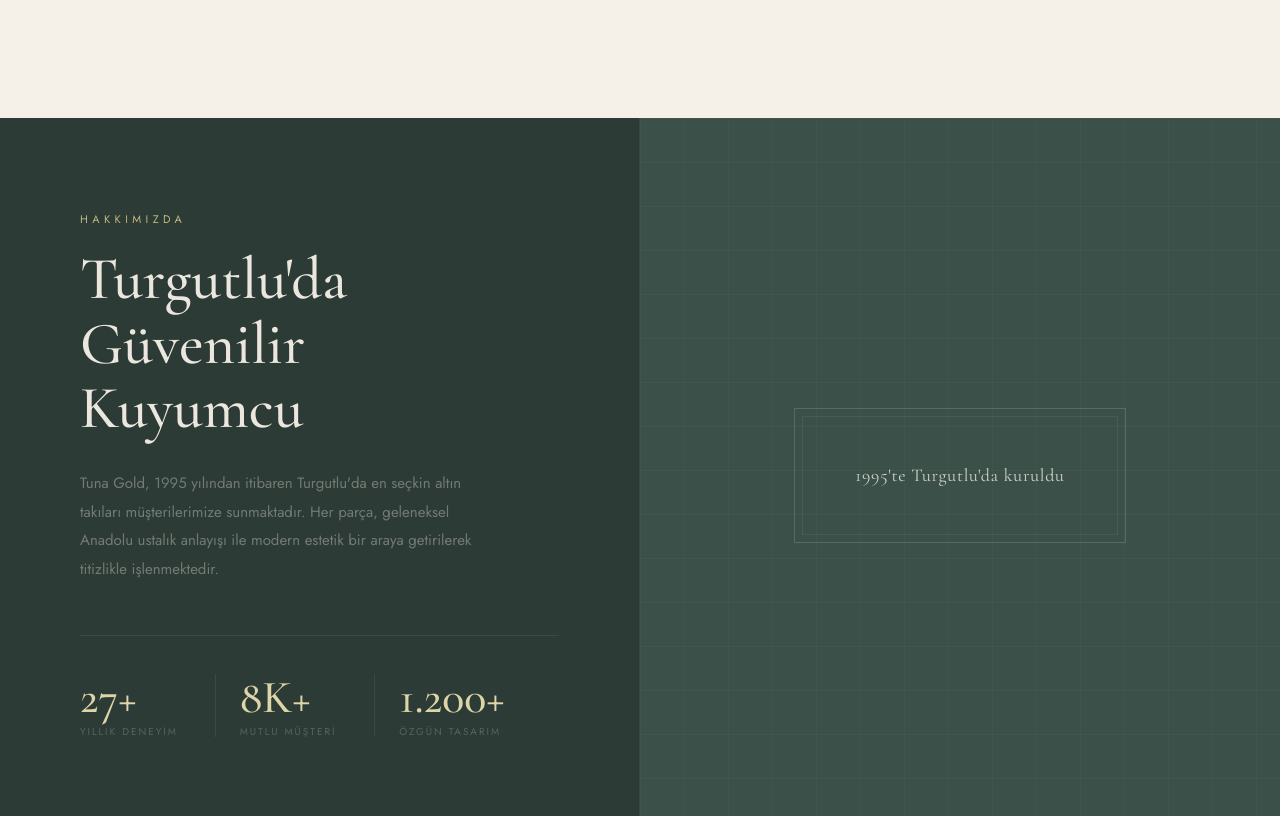
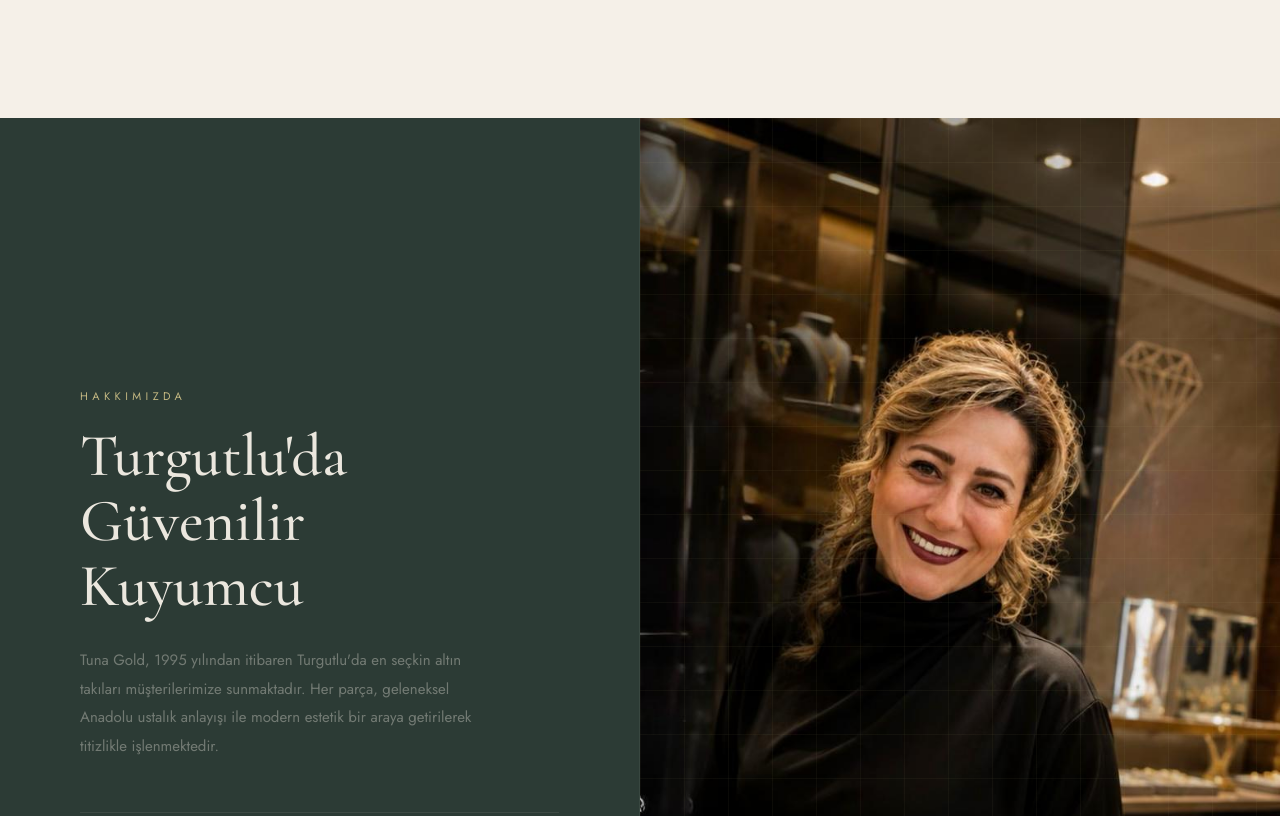
Before and after one commit to blgns/tunagold, a plain HTML site: page index.html in a window 1280 px wide. Shown: the part 2381-3197 px from the top of the page. Drawn offline with nearby package versions, Linux system fonts and the light colour scheme.

Commit message:
Update index.html

```diff
--- a/index.html
+++ b/index.html
@@ -479,6 +479,7 @@
   <div class="mm-contact">
     <a href="tel:+902363120940">0236 312 09 40</a>
     <a href="tel:+905337144284">0533 714 42 84</a>
+    <a href="tel:+905559855374">0555 985 53 74</a>
     <a href="https://wa.me/905337144284" target="_blank">WhatsApp ile Ulaş</a>
   </div>
 </div>
@@ -653,11 +654,7 @@
     </div>
   </div>
   <div class="about-r">
-    <div class="ab-badge">
-      <div class="ab-badge-frame">
-        <div class="ab-founded">1995'te Turgutlu'da kuruldu</div>
-      </div>
-    </div>
+    <img src="hakkimizda.jpg" alt="Tuna Gold Kuyumculuk" style="width:100%; height:100%; object-fit:cover; object-position:center top; display:block;">
   </div>
 </section>
 
```
